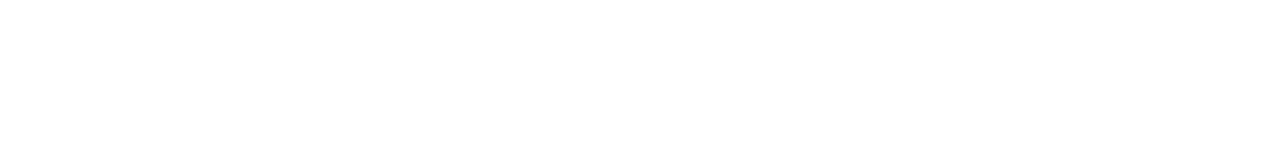
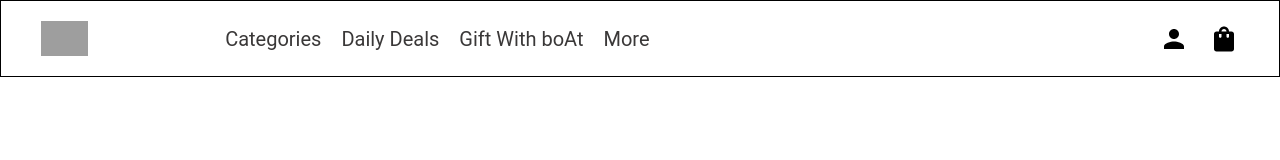
Before and after one commit to Anwar-3108/Boat-clone, a plain HTML site: page Navbar/navbar.html in a window 1280 px wide. Drawn offline with Linux system fonts and the light colour scheme; grey boxes are pictures that could not be loaded.

Commit message:
Static Navbar Done

```diff
--- a/Navbar/navbar.css
+++ b/Navbar/navbar.css
@@ -1 +1,38 @@
 /* This Page Is for CSS of navbar */
+*{
+    margin: 0;
+    padding: 0;
+}
+#main{
+    border: 1px solid black;
+    display: flex;
+    align-items: center;
+    justify-content: space-between;
+    padding: 20px 40px;
+}
+#main div{
+    display: flex;
+}
+#main > div:nth-child(1){
+    width: 20%;
+}
+#main > div:first-child > img{
+     height: 35px;
+     cursor: pointer;
+}
+#main > div:nth-child(2){
+    width: 70%;
+    padding-right: 30%;
+}
+#main > div:nth-child(2) > p{
+    margin-left: 20px;
+    font-family: 'Roboto', sans-serif;
+    font-size: 20px;
+    cursor: pointer;
+    color: #3a3838;
+}
+#main > div:nth-child(3) > img{
+    height: 30px;
+    margin-left: 20px;
+    cursor: pointer;
+}
--- a/Navbar/navbar.html
+++ b/Navbar/navbar.html
@@ -4,9 +4,27 @@
     <meta charset="UTF-8">
     <meta http-equiv="X-UA-Compatible" content="IE=edge">
     <meta name="viewport" content="width=device-width, initial-scale=1.0">
-    <title>Document</title>
+    <title>Buy Earbuds, Headphones & Earphones at India's No. 1 Earwear Brand:boAt</title>
+    <link rel="stylesheet" href="navbar.css">
+    <link rel="icon" type="image/x-icon" href="https://cdn.shopify.com/s/files/1/0057/8938/4802/files/profile-1_2e1d2124-ba4c-43f0-bb83-0e6ee038ff30_1200x1200_crop_center.png?v=1681111976">
 </head>
 <body>
     <!-- This Is Page For Navbar -->
+    <div id="main">
+        <div>
+            <img src="https://cdn.shopify.com/s/files/1/0057/8938/4802/files/boAt_logo_small.svg?v=1682421543" alt="">
+        </div>
+        <div>
+            <p>Categories </p>
+            <p>Daily Deals</p>
+            <p>Gift With boAt</p>
+            <p>More</p>
+
+        </div>
+        <div>
+            <img src="navimg/profileicon.svg" alt="profile">
+            <img src="navimg/cart.svg" alt="cart">
+        </div>
+    </div>
 </body>
 </html>
```
Also changed, not shown: Navbar/navimg/cart.svg (added), Navbar/navimg/profileicon.svg (added).
